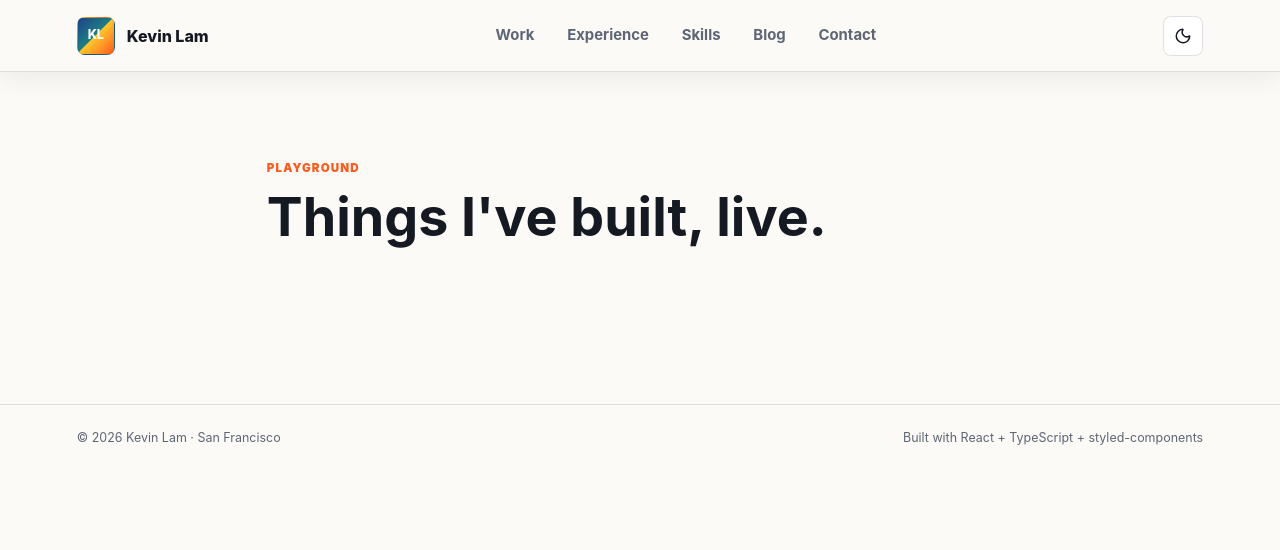
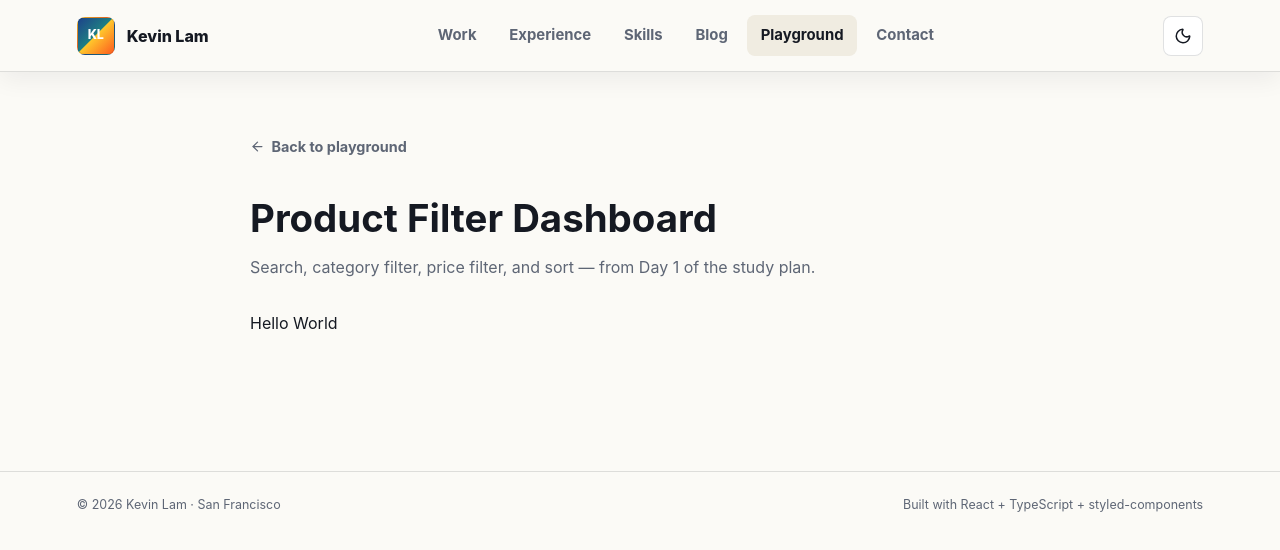
Before and after one commit to klammm/portfolio, a React (Vite) app: page /playground/product-filter-dashboard in a window 1280 px wide. Before the commit this address led to /playground. Shown: the top 550 px of the page. Built offline with nearby package versions, Linux system fonts and the light colour scheme.

Commit message:
fix: fix demo frame

```diff
--- a/src/components/layout/Header.tsx
+++ b/src/components/layout/Header.tsx
@@ -122,7 +122,7 @@ const navItems: [string, string][] = [
   ['Experience', '/#experience'],
   ['Skills', '/#skills'],
   ['Blog', '/blog'],
-  // ['Playground', '/playground'],
+  ['Playground', '/playground'],
   ['Contact', '/#contact'],
 ];
 
--- a/src/data/blog/14-building-product-filter-dashboard.md
+++ b/src/data/blog/14-building-product-filter-dashboard.md
@@ -16,4 +16,4 @@ The constraints that mattered most:
 - Avoid duplicated or derived state — sorted/filtered results are computed from the source list and the current filter values, not stored separately.
 - No premature memoization — the dataset here is tiny, so `useMemo` on the filter/sort pipeline is really just documentation of "this is derived, not stored," not a real performance necessity yet.
 
-~~The live version is embedded below — try changing the filters.~~
+The live version is embedded below — try changing the filters.
--- a/src/features/playground/DemoFrame.tsx
+++ b/src/features/playground/DemoFrame.tsx
@@ -35,6 +35,8 @@ type DemoFrameProps = {
 
 export function DemoFrame({ demo, showHeading = true }: DemoFrameProps) {
   const { Component } = demo;
+
+  console.log('>>> demo', demo);
   return (
     <Frame>
       {showHeading && (
--- a/src/features/playground/demos/ProductFilterDashboard.tsx
+++ b/src/features/playground/demos/ProductFilterDashboard.tsx
@@ -1,6 +1,6 @@
 // import React from 'react';
 
-const ProductFilterDashboad = () => {
+export const ProductFilterDashboard = () => {
   return (
     <div>
       Hello World
@@ -8,4 +8,4 @@ const ProductFilterDashboad = () => {
   )
 };
 
-export default ProductFilterDashboad
+export default ProductFilterDashboard
--- a/src/features/playground/registry.ts
+++ b/src/features/playground/registry.ts
@@ -1,4 +1,4 @@
-// import { lazy } from 'react';
+import { lazy } from 'react';
 
 export type PlaygroundDemo = {
   slug: string;
@@ -12,14 +12,14 @@ export type PlaygroundDemo = {
 // with it. Adding a new demo: create the component file in this folder,
 // then add one entry here.
 export const demos: PlaygroundDemo[] = [
-  // {
-  //   slug: 'product-filter-dashboard',
-  //   title: 'Product Filter Dashboard',
-  //   description: 'Search, category filter, price filter, and sort — from Day 1 of the study plan.',
-  //   Component: lazy(() =>
-  //     import('./demos/ProductFilterDashboard').then((m) => ({ default: m.ProductFilterDashboard })),
-  //   ),
-  // },
+  {
+    slug: 'product-filter-dashboard',
+    title: 'Product Filter Dashboard',
+    description: 'Search, category filter, price filter, and sort — from Day 1 of the study plan.',
+    Component: lazy(() =>
+      import('./demos/ProductFilterDashboard').then((m) => ({ default: m.ProductFilterDashboard })),
+    ),
+  },
 ];
 
 export function getDemoBySlug(slug: string): PlaygroundDemo | undefined {
--- a/src/pages/BlogPostPage.tsx
+++ b/src/pages/BlogPostPage.tsx
@@ -6,8 +6,8 @@ import rehypeHighlight from 'rehype-highlight';
 import rehypeSlug from 'rehype-slug';
 import styled from 'styled-components';
 import { getPostBySlug } from '../features/blog/blog';
-// import { DemoFrame } from '../features/playground/DemoFrame';
-// import { getDemoBySlug } from '../features/playground/registry';
+import { DemoFrame } from '../features/playground/DemoFrame';
+import { getDemoBySlug } from '../features/playground/registry';
 import { Prose } from '../theme/Prose';
 
 const Section = styled.section`
@@ -66,7 +66,7 @@ function formatDate(iso: string) {
 export function BlogPostPage() {
   const { slug } = useParams<{ slug: string }>();
   const post = slug ? getPostBySlug(slug) : undefined;
-  // const demo = post?.demo ? getDemoBySlug(post.demo) : undefined;
+  const demo = post?.demo ? getDemoBySlug(post.demo) : undefined;
 
   if (!post) {
     // Unknown slug — send back to the index rather than showing a dead page.
@@ -93,7 +93,7 @@ export function BlogPostPage() {
 
         {/* Optional live demo referenced by the post's `demo:` frontmatter field.
             Rendered outside <Prose> — it's a real interactive component, not markdown content. */}
-        {/* {demo && <DemoFrame demo={demo} />} */}
+        {demo && <DemoFrame demo={demo} />}
       </Wrap>
     </Section>
   );
```
